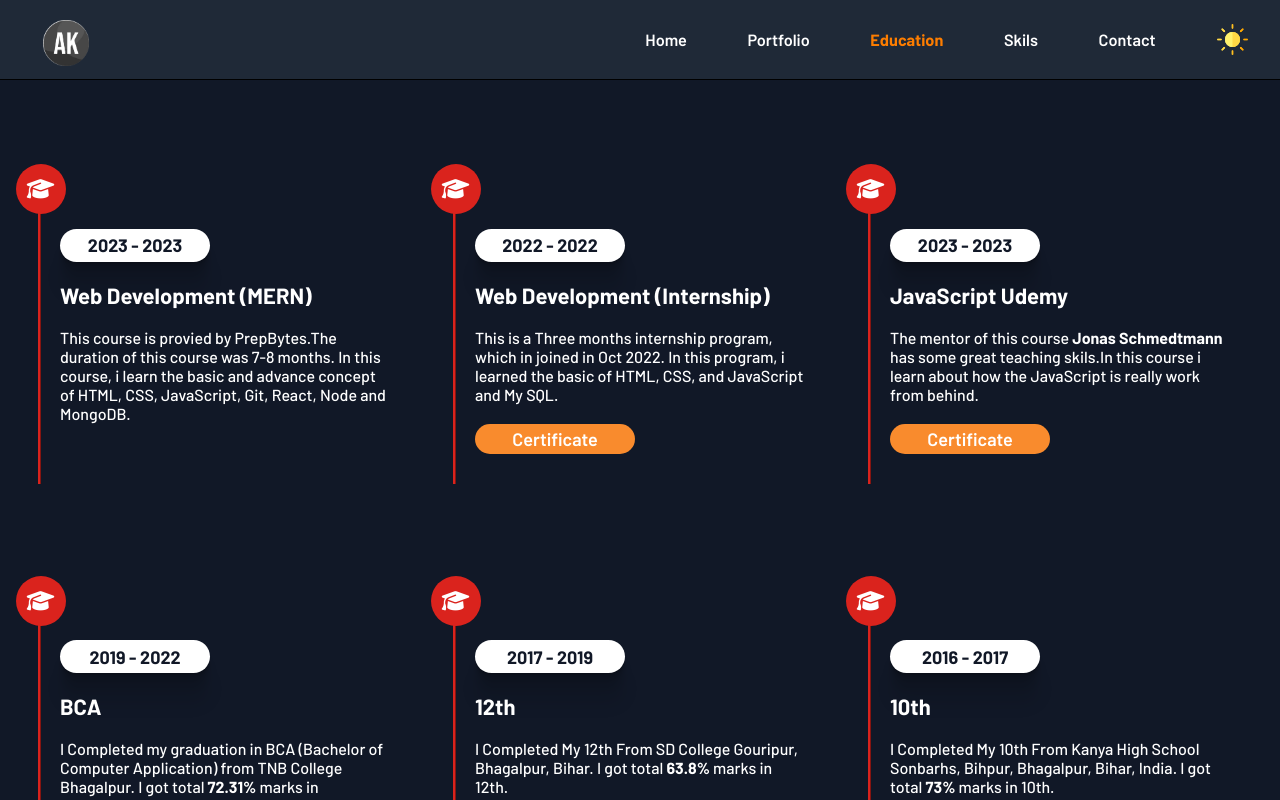
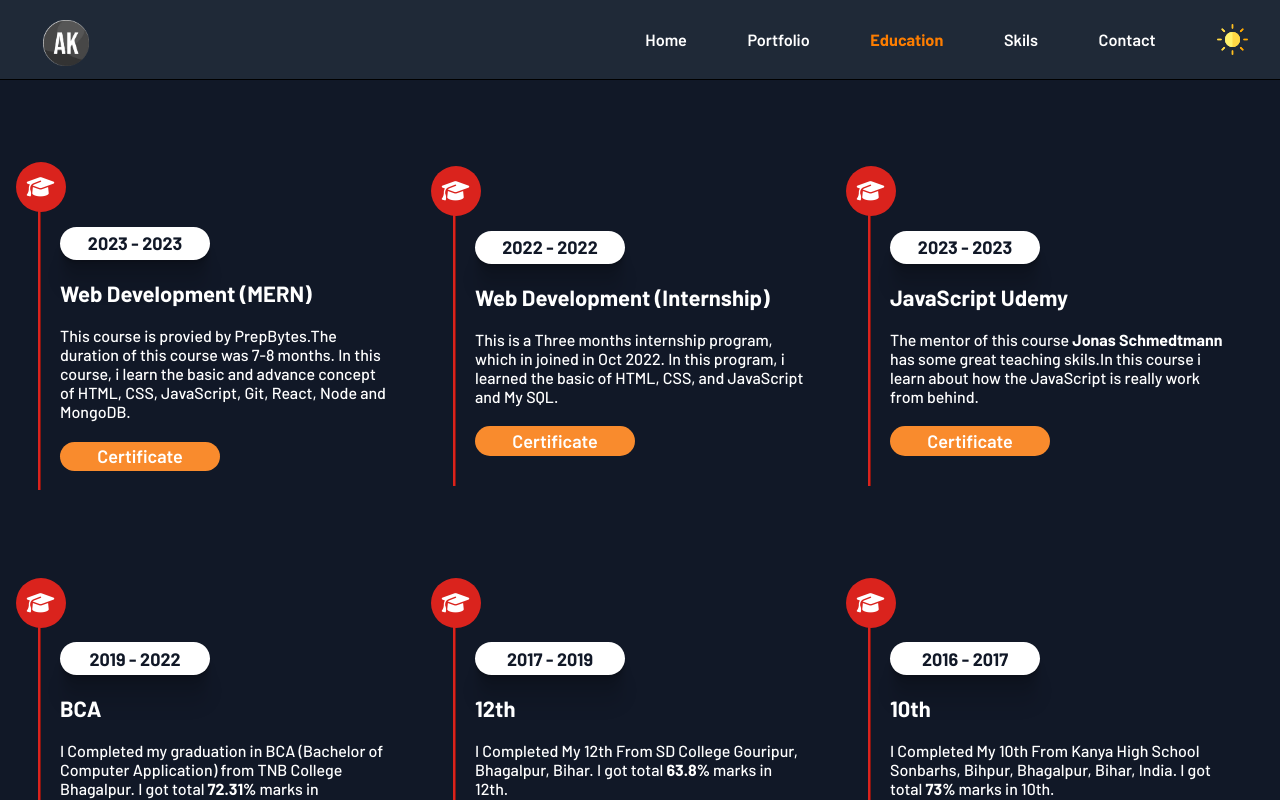
Before and after one commit to Anshuman1803/portfoliowebsite, a React (Create React App) app: page /education in a window 1280 px wide. Shown: the top 800 px of the page. Built offline with nearby package versions, Linux system fonts and the light colour scheme.

Commit message:
Certificate updated

```diff
--- a/src/UI-Components/EducationCompo.js
+++ b/src/UI-Components/EducationCompo.js
@@ -22,6 +22,13 @@ function EducationCompo() {
           was 7-8 months. In this course, i learn the basic and advance
           concept of HTML, CSS, JavaScript, Git, React, Node and MongoDB.
         </p>
+        <a
+          rel="noreferrer"
+          href="https://drive.google.com/drive/u/0/folders/1mqf6XTqJo-TKgXBUtOll68iPOs2PNsey"
+          target="_blank"
+          className="certificateLink"
+        >Certificate</a
+        >
       </div>
 
       <div className="educationBox">
--- a/src/UI-Components/FooterCompo.js
+++ b/src/UI-Components/FooterCompo.js
@@ -11,7 +11,7 @@ function FooterCompo() {
 
                 <a href="https://www.linkedin.com/in/anshuman1803/" rel="noreferrer" target='_blank' className='socialLink_item' ><i className="fa-brands fa-linkedin socialLink_item"></i></a>
 
-                <a href="https://github.com/AnshumanMahi7781" rel="noreferrer" className='socialLink_item' target='_blank' ><i className="fa-brands fa-github"></i></a>
+                <a href="https://github.com/Anshuman1803" rel="noreferrer" className='socialLink_item' target='_blank' ><i className="fa-brands fa-github"></i></a>
 
                 <a href="https://www.codewars.com/users/AnshumanMahi7781" rel="noreferrer" className='socialLink_item' target='_blank' ><img src="https://www.codewars.com/packs/assets/logo.f607a0fb.svg" alt="" /></a>
 
```
